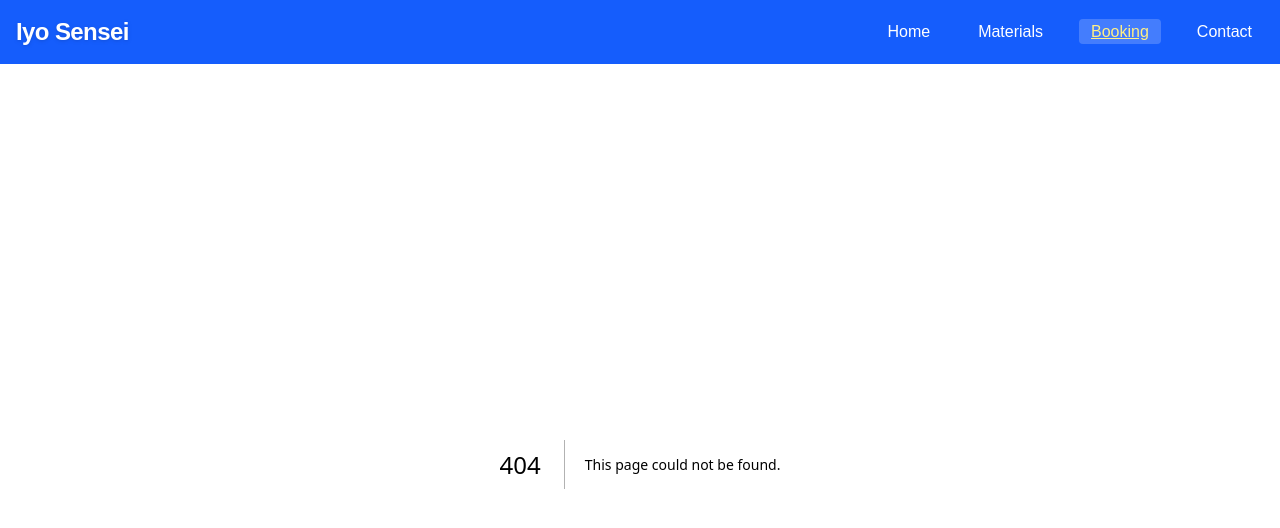
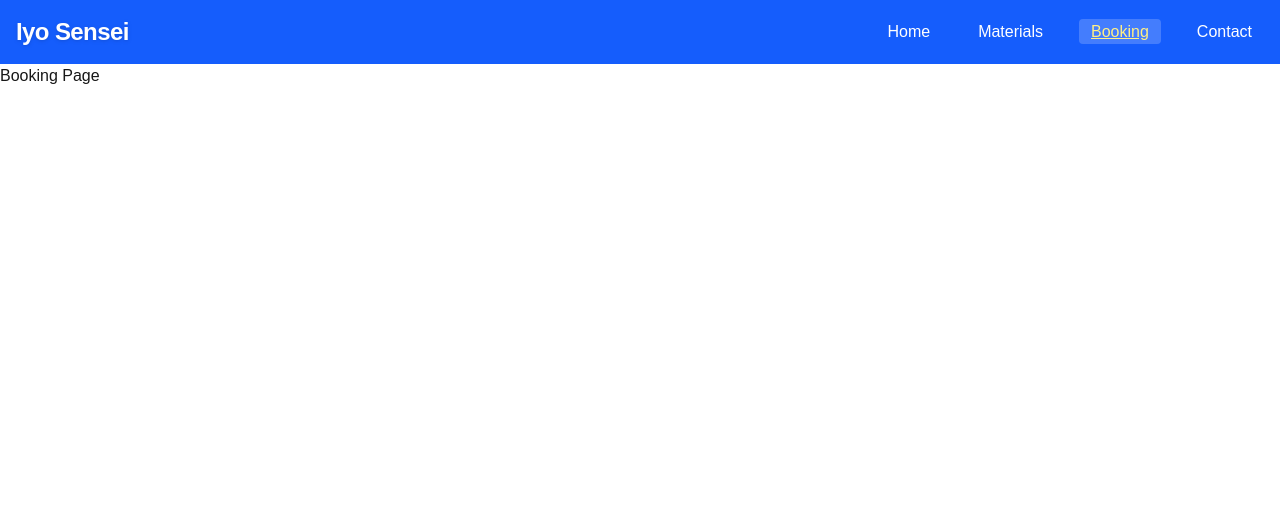
Before and after one commit to nirusu10/iyos-classroom, a Next.js app: page /booking in a window 1280 px wide. Before the commit this address had no page. Shown: the top 528 px of the page. Built offline with nearby package versions, Linux system fonts and the light colour scheme.

Commit message:
add placeholder sites

```diff
--- /dev/null
+++ b/app/booking/page.tsx
@@ -0,0 +1,3 @@
+export default function Booking() {
+  return <h1>Booking Page</h1>
+}
--- /dev/null
+++ b/app/contact/page.tsx
@@ -0,0 +1,3 @@
+export default function Contact() {
+  return <h1>Contact page</h1>
+}
--- /dev/null
+++ b/app/materials/page.tsx
@@ -0,0 +1,3 @@
+export default function Materials() {
+  return <h1>Materials page</h1>
+}
```
